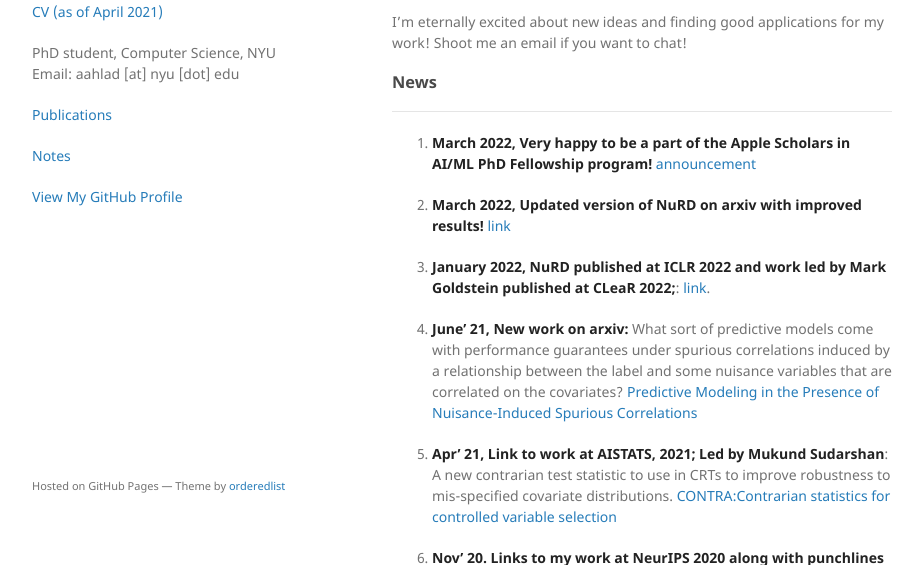
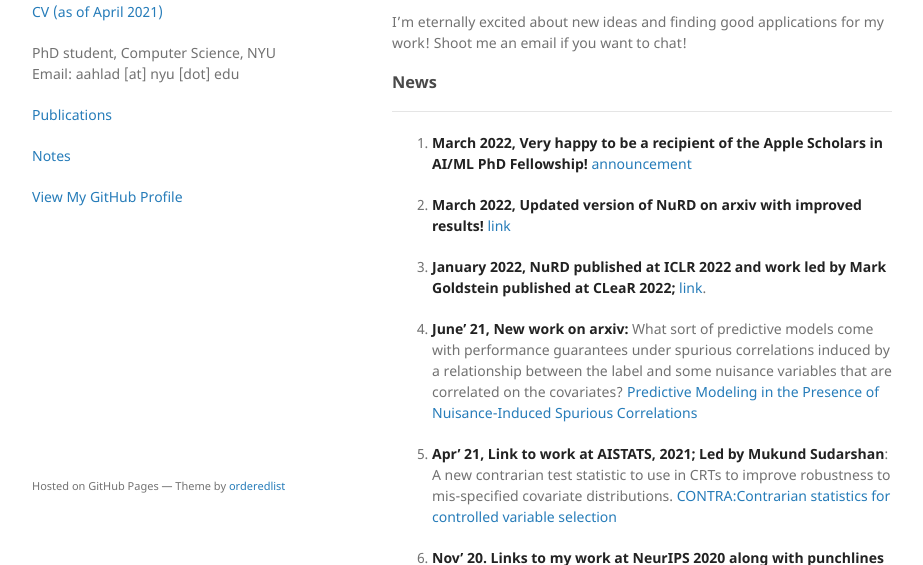
Before and after one commit to aahladmanas/aahladmanas.github.io, a Jekyll site: the page built from index.md, in a window 1280 px wide and 900 px high, cut to the strip 335-900 px from the top of the window. Shown: the whole strip, without its empty margins (178-1101 px from the left). Built offline with Jekyll 4.4.1, drawn with Linux system fonts in a browser that asks for light colours; the repository's description, which GitHub fills in, is left out; our own code applies the rules of GitHub Pages for plain Markdown files.

Commit message:
Update index.md

```diff
--- a/index.md
+++ b/index.md
@@ -17,11 +17,11 @@ I'm eternally excited about new ideas and finding good applications for my work!
 
 ### News
 * * *
-  1. **March 2022, Very happy to be a part of the Apple Scholars in AI/ML PhD Fellowship program!** [announcement](https://machinelearning.apple.com/updates/apple-scholars-aiml-2022)
+  1. **March 2022, Very happy to be a recipient of the Apple Scholars in AI/ML PhD Fellowship!** [announcement](https://machinelearning.apple.com/updates/apple-scholars-aiml-2022)
 
   2. **March 2022, Updated version of NuRD on arxiv with improved results!** [link](https://arxiv.org/abs/2107.00520)
 
-  4. **January 2022, NuRD published at ICLR 2022 and work led by Mark Goldstein published at CLeaR 2022;**: [link](https://arxiv.org/abs/2112.00881).
+  4. **January 2022, NuRD published at ICLR 2022 and work led by Mark Goldstein published at CLeaR 2022;** [link](https://arxiv.org/abs/2112.00881).
 
   7. **June' 21, New work on arxiv:** What sort of predictive models come with performance guarantees under spurious correlations induced by a relationship between the label and some nuisance variables that are correlated on the covariates? [Predictive Modeling in the Presence of Nuisance-Induced Spurious Correlations](https://arxiv.org/abs/2107.00520)
 
```
